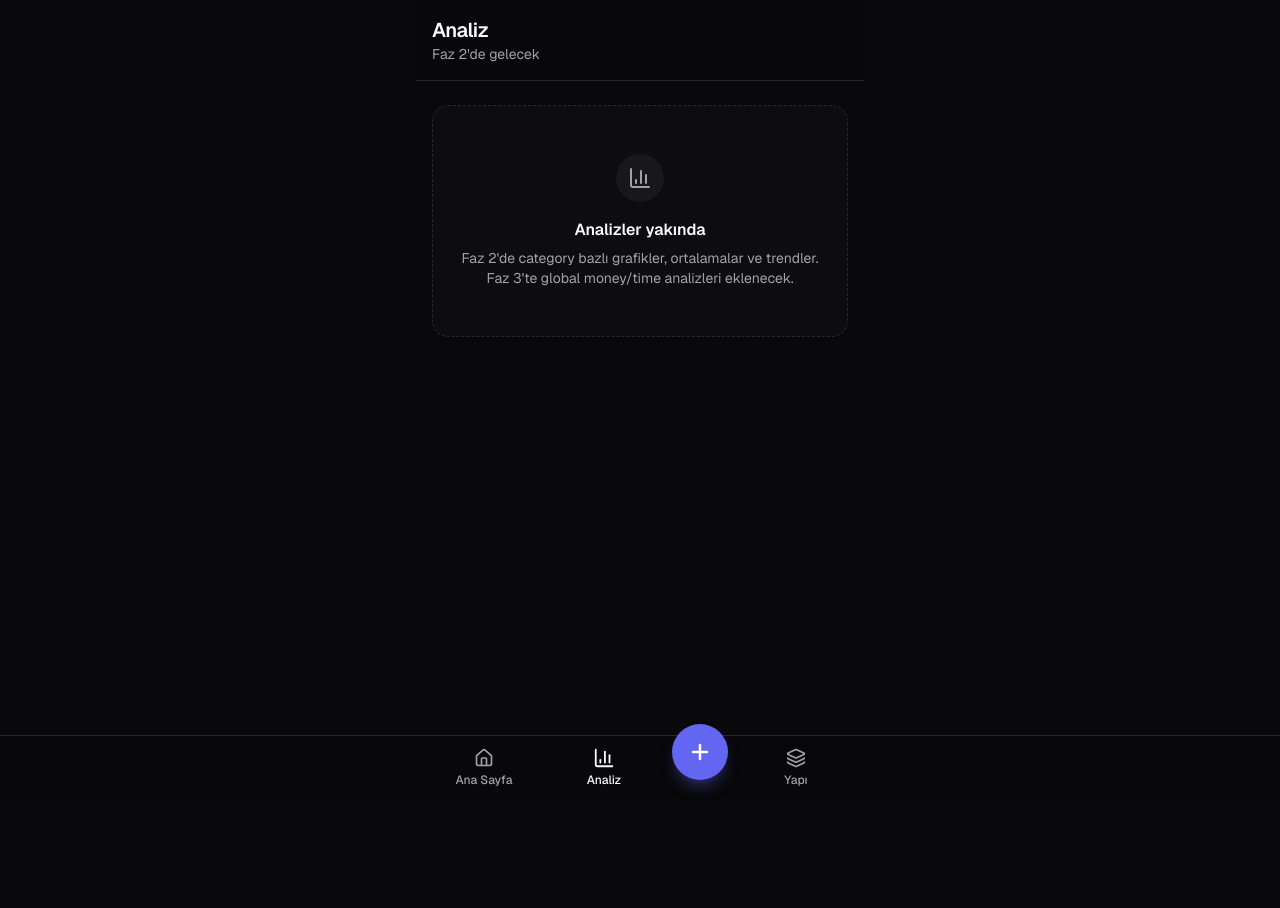
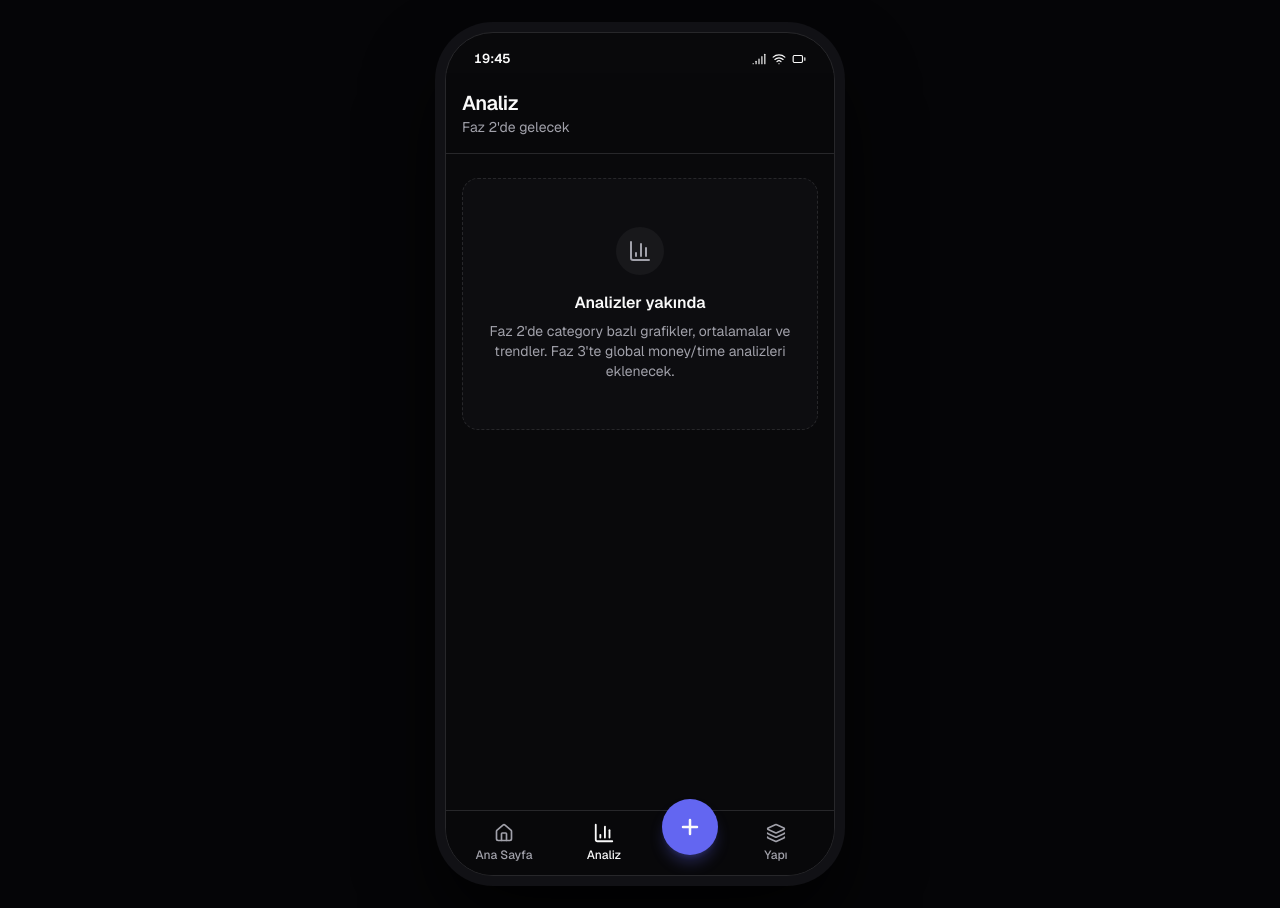
Before and after one commit to manhattan-cmd/daily, a Next.js app: page /analytics in a window 1280 px wide. Before the commit the page ends 800 px from the top, so only its background shows below. Built offline with nearby package versions, Linux system fonts and the light colour scheme.

Commit message:
feat: phone frame on desktop, status bar, fixed nav layout

```diff
--- a/components/layout/app-shell.tsx
+++ b/components/layout/app-shell.tsx
@@ -3,6 +3,7 @@
 import { useEffect } from "react";
 import { ensureBuiltInDimensions } from "@/lib/db/queries";
 import { BottomNav } from "./bottom-nav";
+import { StatusBar } from "./status-bar";
 
 export function AppShell({ children }: { children: React.ReactNode }) {
   useEffect(() => {
@@ -12,9 +13,30 @@ export function AppShell({ children }: { children: React.ReactNode }) {
   }, []);
 
   return (
-    <div className="mx-auto flex min-h-dvh w-full max-w-md flex-col bg-background">
-      <main className="flex-1 px-4 pb-28">{children}</main>
-      <BottomNav />
+    /* Desktop: dış alan */
+    <div className="min-h-screen bg-[#050507] md:flex md:items-center md:justify-center md:p-8">
+      {/* Telefon çerçevesi */}
+      <div
+        className="
+          relative flex flex-col overflow-hidden bg-background
+          /* Mobil: tam ekran */
+          h-dvh w-full
+          /* Masaüstü: telefon boyutu + çerçeve */
+          md:h-[844px] md:w-[390px] md:rounded-[3rem] md:border md:border-white/10
+          md:shadow-[0_0_0_10px_#111115,0_40px_80px_rgba(0,0,0,0.9)]
+        "
+      >
+        {/* Masaüstünde status bar */}
+        <StatusBar />
+
+        {/* İçerik — kaydırılabilir */}
+        <main className="flex-1 overflow-y-auto overscroll-contain px-4 pb-4">
+          {children}
+        </main>
+
+        {/* Bottom nav — flex'in altına yapışık */}
+        <BottomNav />
+      </div>
     </div>
   );
 }
--- a/components/layout/bottom-nav.tsx
+++ b/components/layout/bottom-nav.tsx
@@ -15,8 +15,8 @@ const items = [
 export function BottomNav() {
   const pathname = usePathname();
   return (
-    <nav className="fixed bottom-0 left-0 right-0 z-40 border-t border-border bg-background/85 backdrop-blur-xl pb-safe">
-      <div className="mx-auto flex max-w-md items-stretch justify-around px-2">
+    <nav className="shrink-0 border-t border-border bg-background/85 backdrop-blur-xl pb-safe">
+      <div className="flex items-stretch justify-around px-2">
         {items.map((item) => {
           const Icon = item.icon;
           const active =
--- /dev/null
+++ b/components/layout/status-bar.tsx
@@ -0,0 +1,35 @@
+"use client";
+
+import { useEffect, useState } from "react";
+import { Battery, Wifi, Signal } from "lucide-react";
+
+export function StatusBar() {
+  const [time, setTime] = useState("");
+
+  useEffect(() => {
+    function update() {
+      setTime(
+        new Date().toLocaleTimeString("tr-TR", {
+          hour: "2-digit",
+          minute: "2-digit",
+        })
+      );
+    }
+    update();
+    const id = setInterval(update, 10000);
+    return () => clearInterval(id);
+  }, []);
+
+  return (
+    <div className="hidden md:flex shrink-0 items-center justify-between px-7 pt-4 pb-1">
+      <span className="text-[13px] font-semibold tabular-nums text-foreground">
+        {time}
+      </span>
+      <div className="flex items-center gap-1.5 text-foreground">
+        <Signal className="h-3.5 w-3.5" />
+        <Wifi className="h-3.5 w-3.5" />
+        <Battery className="h-3.5 w-3.5" />
+      </div>
+    </div>
+  );
+}
```
